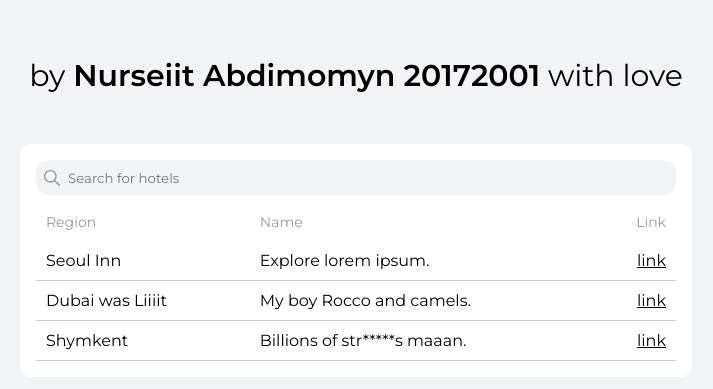
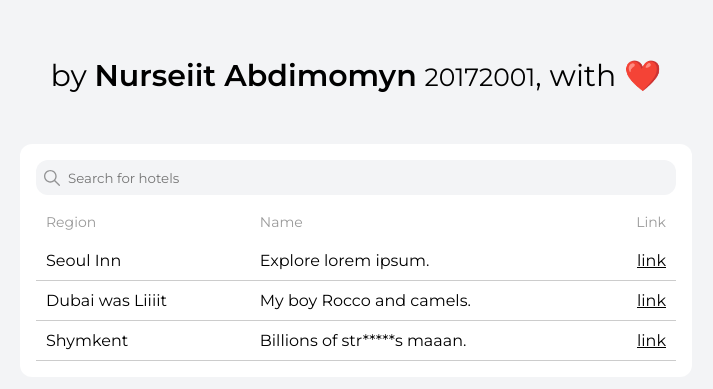
Before and after one commit to nurseiit/hci, a plain HTML site: page assignment-1/index.html in a window 1280 px wide. Shown: the part 183-572 px from the top of the page, without its empty margins (284-997 px from the left). Drawn offline with nearby package versions, Linux system fonts and the light colour scheme.

Commit message:
feat: update h1

```diff
--- a/assignment-1/index.html
+++ b/assignment-1/index.html
@@ -43,7 +43,9 @@
     <title></title>
   </head>
   <body>
-    <h1>by <strong>Nurseiit Abdimomyn 20172001</strong> with love</h1>
+    <h1>
+      by <strong>Nurseiit Abdimomyn</strong> <small>20172001</small>, with ❤️
+    </h1>
     <div id="hotels" class="hotels">
       <div class="input-wrapper">
         <input placeholder="Search for hotels" />
```
